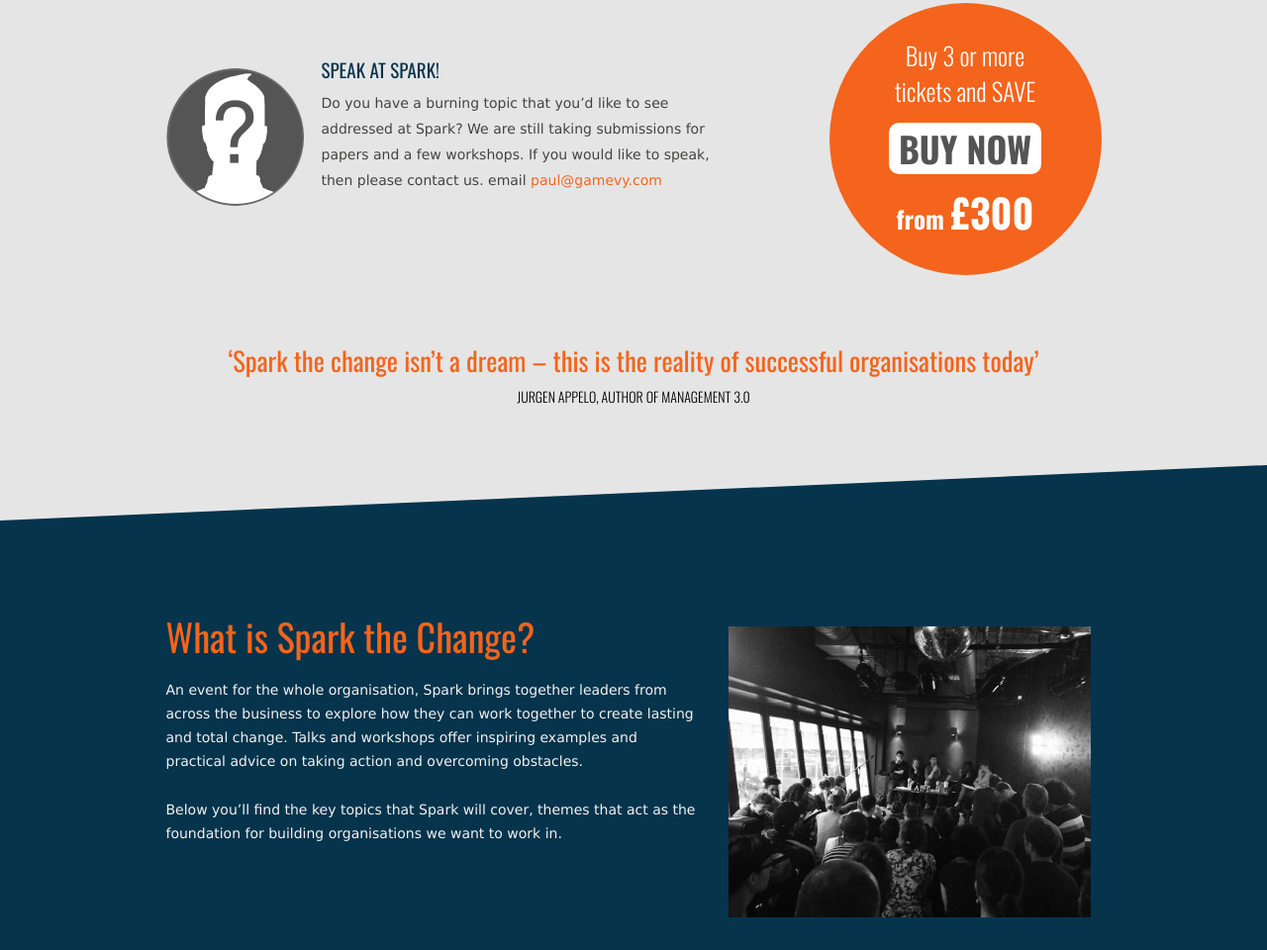
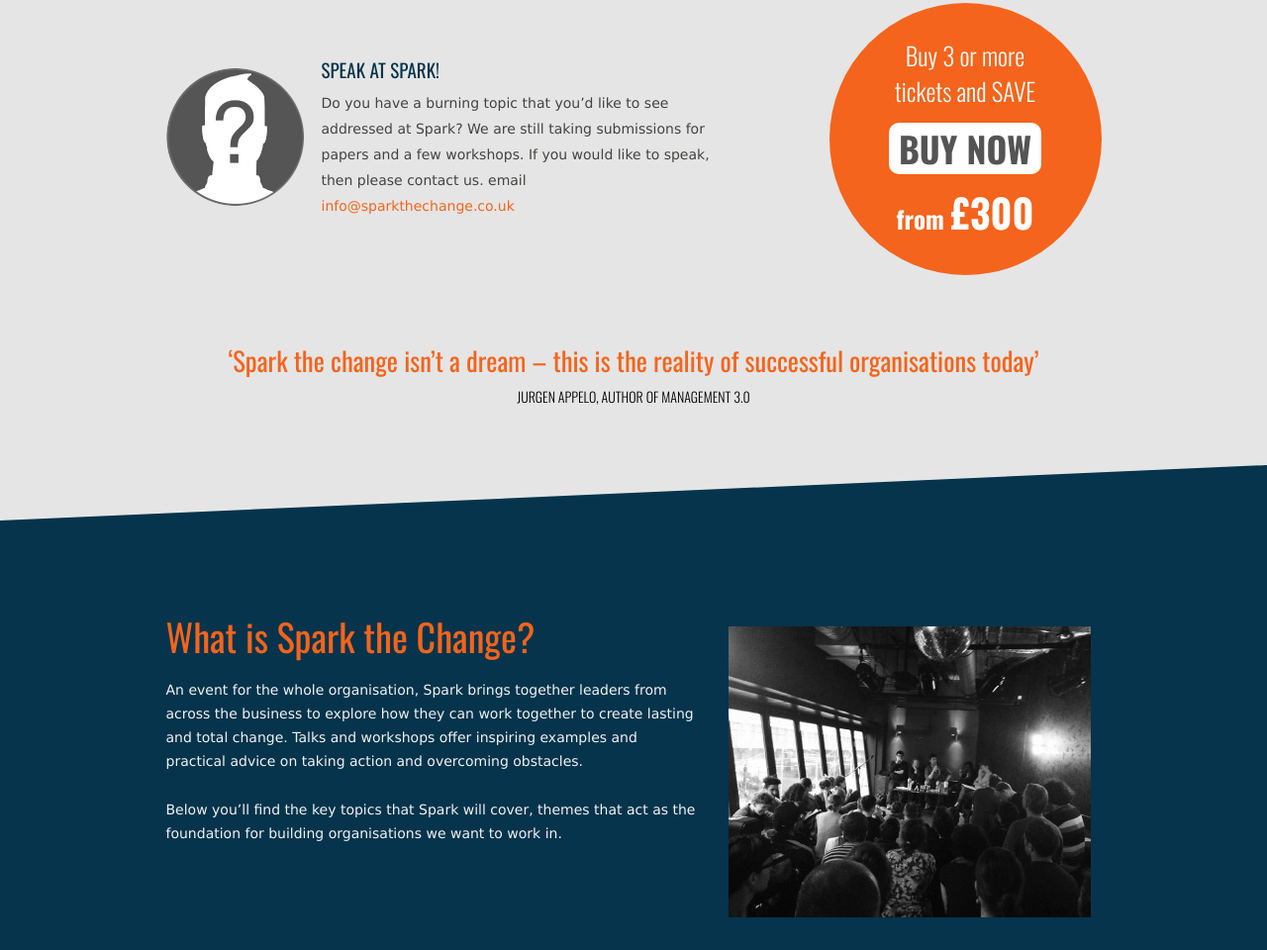
Before and after one commit to Gamevy/spark-website, a plain HTML site: page index.html in a window 1280 px wide. Shown: the part 1525-2485 px from the top of the page at 99% size. Drawn offline with nearby package versions, Linux system fonts and the light colour scheme; a small style sheet from the web is missing.

Commit message:
Change the Call For Speakers email address.

```diff
--- a/index.html
+++ b/index.html
@@ -140,7 +140,7 @@
                 <img class="media-object pull-left" src="assets/img/gray-head.png" alt="grey head">
                 <div class="media-body">
                   <h4>SPEAK AT SPARK!</h4>
-                  <p>Do you have a burning topic that you’d like to see addressed at Spark? We are still taking submissions for papers and a few workshops. If you would like to speak, then please contact us. email <a href="mailto:paul@gamevy.com" target="_blank">paul@gamevy.com</a></p>
+                  <p>Do you have a burning topic that you’d like to see addressed at Spark? We are still taking submissions for papers and a few workshops. If you would like to speak, then please contact us. email <a href="mailto:info@sparkthechange.co.uk" target="_blank">info@sparkthechange.co.uk</a></p>
                 </div>
               </div>
             </div>
```
